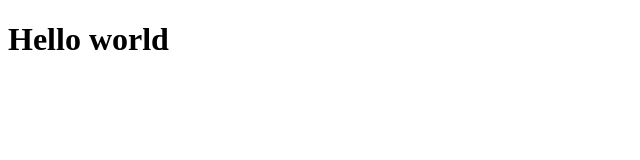
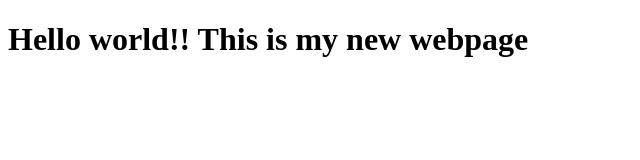
Before and after one commit to Sachintha-Prasad/sachintha-prasad.github.io, a plain HTML site: page site/index.html in a window 1280 px wide. Shown: the whole page, without its empty margins (0-640 px from the left). Drawn offline with Linux system fonts and the light colour scheme.

Commit message:
This is my second commit

```diff
--- a/site/index.html
+++ b/site/index.html
@@ -7,6 +7,6 @@
     <title>Hello coursera!!</title>
 </head>
 <body>
-    <h1>Hello world</h1>
+    <h1>Hello world!! This is my new webpage</h1>
 </body>
 </html>
```
